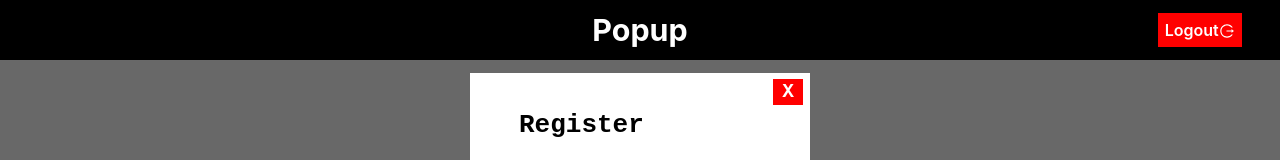
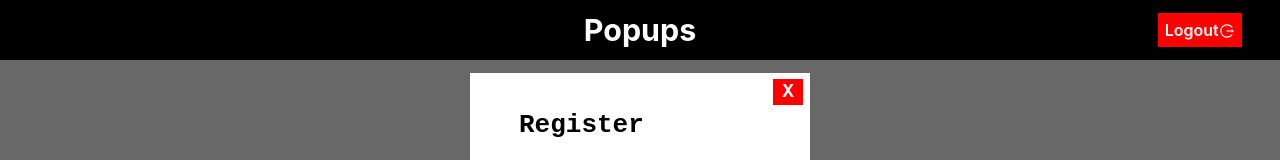
Before and after one commit to vitheshshetty9/test-react, a React (Create React App) app: page / in a window 1280 px wide. Shown: the top 160 px of the page. Built offline with nearby package versions, Linux system fonts and the light colour scheme.

Commit message:
new change

```diff
--- a/src/App.js
+++ b/src/App.js
@@ -9,7 +9,7 @@ const App = () => {
 
   return (
     <div className="bd">
-      <nav className="nav"><p className="p">Popup</p>
+      <nav className="nav"><p className="p">Popups</p>
       <span className="log">Logout  <span className="oo"> <AiOutlineLogout/></span></span>
       </nav>
       <h1 className="h1">Welcome User <AiOutlineUserAdd />  !!</h1>
```
